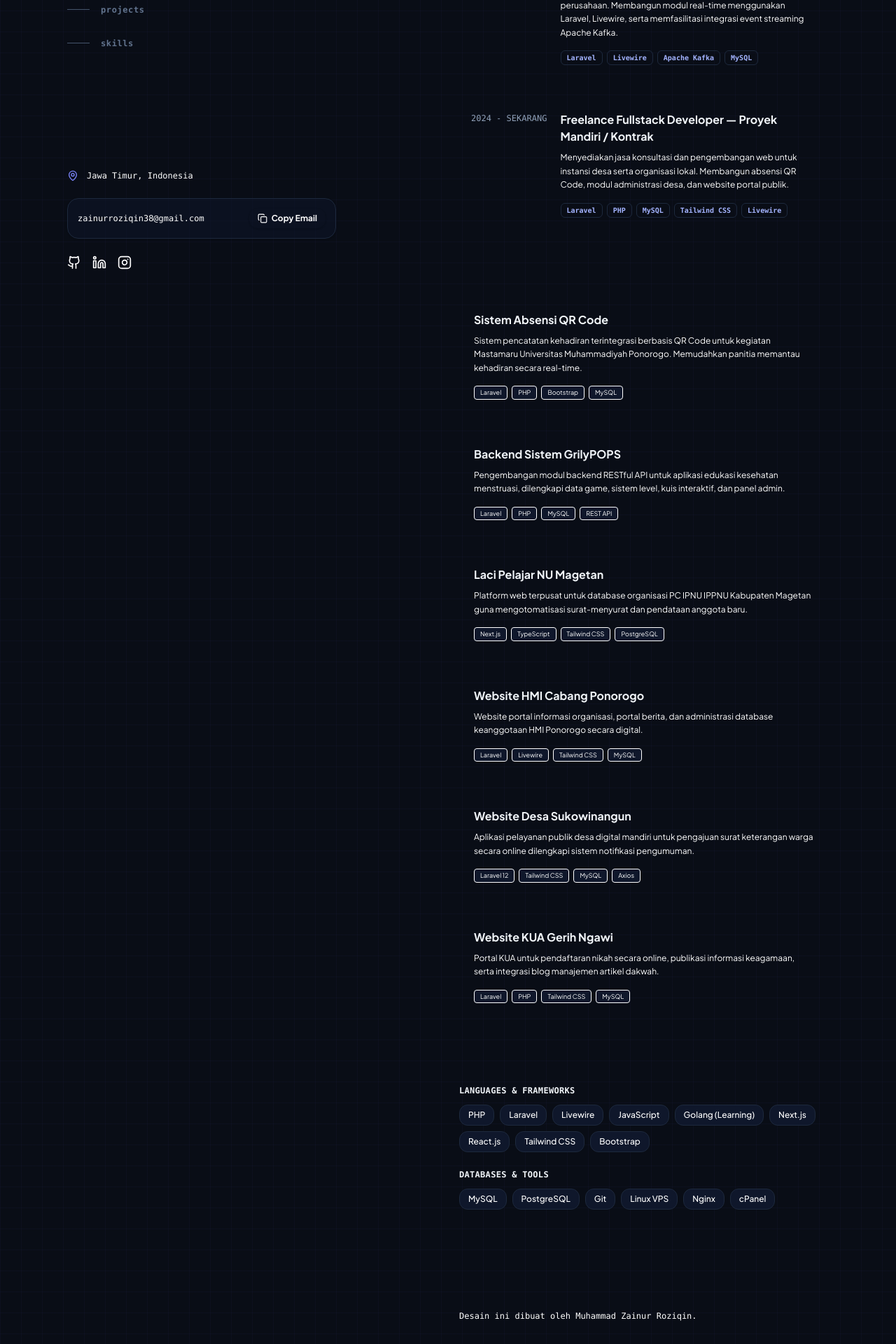
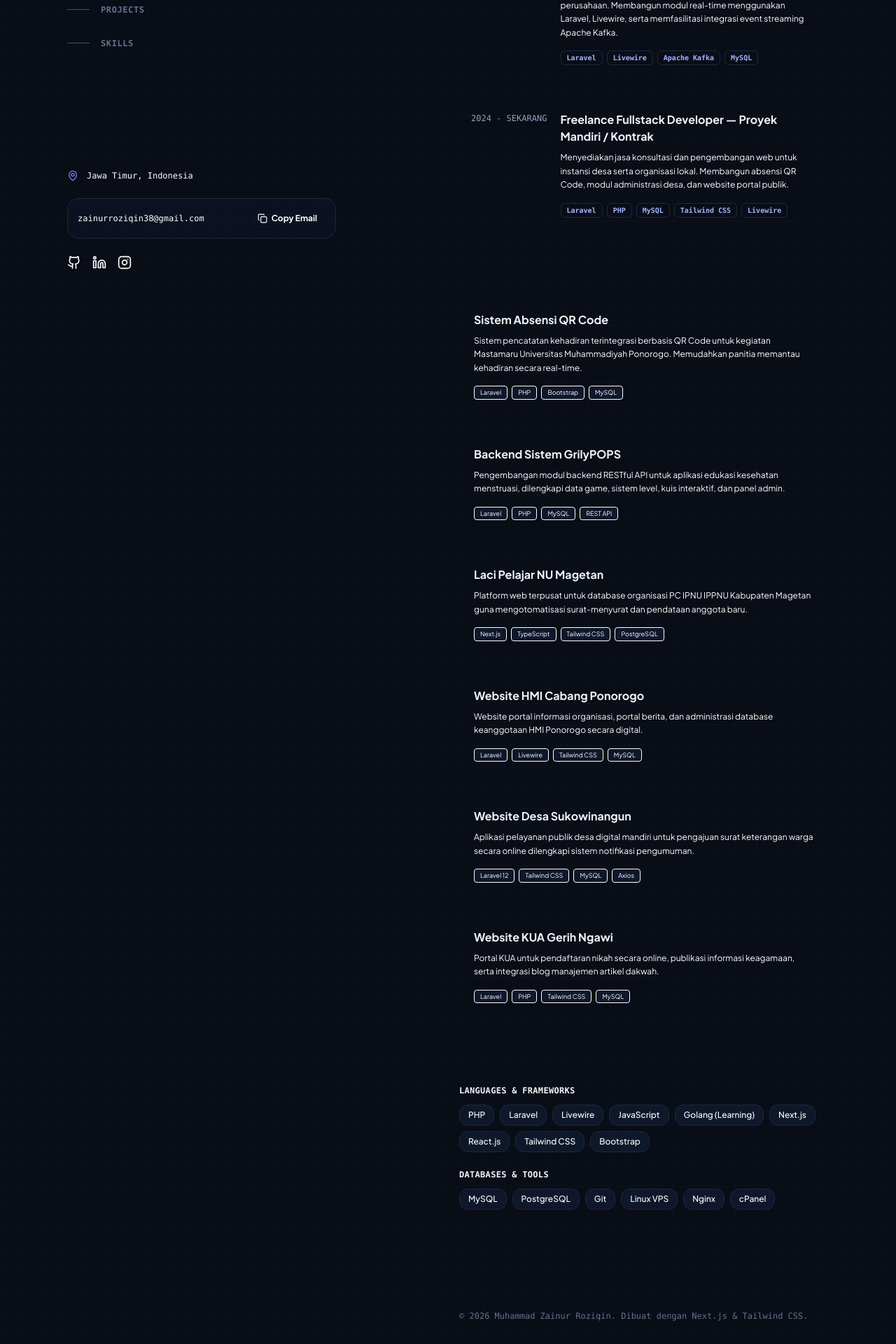
Before and after one commit to Inur123/web-cv, a Next.js app: page / in a window 1280 px wide. Shown: the part 495-2415 px from the top of the page at 70% size. Built offline with nearby package versions, Linux system fonts and the light colour scheme.

Commit message:
fix: SEO audit - remove placeholder meta, fix nav to anchor tags, add aria-labels, remove invalid SearchAction schema

```diff
--- a/src/app/layout.tsx
+++ b/src/app/layout.tsx
@@ -91,9 +91,6 @@ export const metadata: Metadata = {
     apple: "/favicon.ico",
   },
   manifest: "/manifest.json",
-  other: {
-    "google-site-verification": "REPLACE_WITH_YOUR_GOOGLE_SEARCH_CONSOLE_CODE",
-  },
 };
 
 const jsonLd = {
@@ -150,14 +147,6 @@ const websiteJsonLd = {
   author: {
     "@type": "Person",
     name: "Muhammad Zainur Roziqin",
-  },
-  potentialAction: {
-    "@type": "SearchAction",
-    target: {
-      "@type": "EntryPoint",
-      urlTemplate: `${siteUrl}/?q={search_term_string}`,
-    },
-    "query-input": "required name=search_term_string",
   },
 };
 
--- a/src/app/page.tsx
+++ b/src/app/page.tsx
@@ -138,12 +138,13 @@ export default function Home() {
               </div>
 
               {/* Dynamic Scroll Indicator Nav */}
-              <nav className="hidden lg:block pt-12">
+              <nav className="hidden lg:block pt-12" aria-label="Navigasi halaman">
                 <ul className="space-y-4 w-max font-mono text-xs font-semibold uppercase tracking-wider text-slate-500">
                   {sections.map((sec) => (
                     <li key={sec}>
-                      <button
-                        onClick={() => scrollToSection(sec)}
+                      <a
+                        href={`#${sec}`}
+                        onClick={(e) => { e.preventDefault(); scrollToSection(sec); }}
                         className={`group flex items-center py-2 transition-all cursor-pointer ${
                           activeSection === sec ? "text-indigo-400" : "hover:text-slate-200"
                         }`}
@@ -152,7 +153,7 @@ export default function Home() {
                           activeSection === sec ? "w-16 bg-indigo-400" : "w-8 bg-slate-600 group-hover:w-16"
                         }`} />
                         <span>{sec}</span>
-                      </button>
+                      </a>
                     </li>
                   ))}
                 </ul>
@@ -189,13 +190,13 @@ export default function Home() {
               </div>
 
               <div className="flex space-x-4 text-slate-450">
-                <a href="https://github.com/Inur123?tab=repositories" target="_blank" rel="noreferrer" className="hover:text-slate-200 transition-colors">
+                <a href="https://github.com/Inur123?tab=repositories" target="_blank" rel="noopener noreferrer" aria-label="GitHub Muhammad Zainur Roziqin" className="hover:text-slate-200 transition-colors">
                   <GithubIcon className="h-5 w-5" />
                 </a>
-                <a href="https://www.linkedin.com/in/muhammad-zainur-roziqin-8453b130a/" target="_blank" rel="noreferrer" className="hover:text-slate-200 transition-colors">
+                <a href="https://www.linkedin.com/in/muhammad-zainur-roziqin-8453b130a/" target="_blank" rel="noopener noreferrer" aria-label="LinkedIn Muhammad Zainur Roziqin" className="hover:text-slate-200 transition-colors">
                   <LinkedinIcon className="h-5 w-5" />
                 </a>
-                <a href="https://www.instagram.com/inurzainur87/" target="_blank" rel="noreferrer" className="hover:text-slate-200 transition-colors">
+                <a href="https://www.instagram.com/inurzainur87/" target="_blank" rel="noopener noreferrer" aria-label="Instagram Muhammad Zainur Roziqin" className="hover:text-slate-200 transition-colors">
                   <InstagramIcon className="h-5 w-5" />
                 </a>
               </div>
@@ -307,8 +308,8 @@ export default function Home() {
             </section>
 
             {/* Footer */}
-            <footer className="pt-12 text-xs text-white font-mono">
-              <p>Desain ini dibuat oleh Muhammad Zainur Roziqin.</p>
+            <footer className="pt-12 text-xs text-slate-500 font-mono">
+              <p>© {new Date().getFullYear()} Muhammad Zainur Roziqin. Dibuat dengan Next.js &amp; Tailwind CSS.</p>
             </footer>
 
           </main>
```
